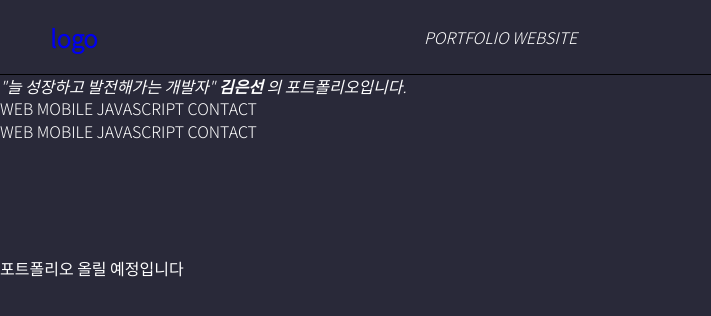
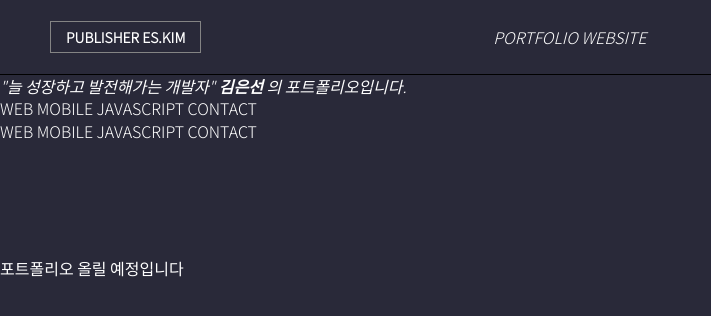
Before and after one commit to eunzzzang/portfolio, a plain HTML site: page index.html in a window 1280 px wide. Shown: the whole page, without its empty margins (0-711 px from the left). Drawn offline with Linux system fonts and the light colour scheme.

Commit message:
update: logo ci 수정

```diff
--- a/css/style.css
+++ b/css/style.css
@@ -54,7 +54,23 @@ header .hd-whol .content-box {
 
 }
 header .hd-whol .content-box h1 {
+    color: #fff7d5;
+    font-size: 14px;
+    text-align: center;
+    font-weight: 800;
+}
+header .hd-whol .content-box h1 a {
     color: #fff;
-    font-size: 24px;
-
+    font-size: 14px;
+    border: 1px solid #848484;
+    padding: 5px 15px;
+    transition: all .2s ease;
 }
+header .hd-whol .content-box h1 a:hover{
+    color: #ffe8ab;
+    font-size: 14px;
+    border: 1px solid #5c507e;
+    background-color: #42326f;
+    padding: 5px 15px;
+    transition: all .2s ease;
+}
--- a/index.html
+++ b/index.html
@@ -15,7 +15,7 @@
             <div class="hd-whol">
                 <div class="content-box">
                     <h1>
-                        <a href="index.html">logo</a>
+                        <a href="index.html">PUBLISHER ES.KIM</a>
                     </h1>
                     <em class="title">PORTFOLIO WEBSITE</em>
                     <div id="toggle-btn">
```
Also changed, not shown: img/logo-p.png (added), img/logo.svg (added).
